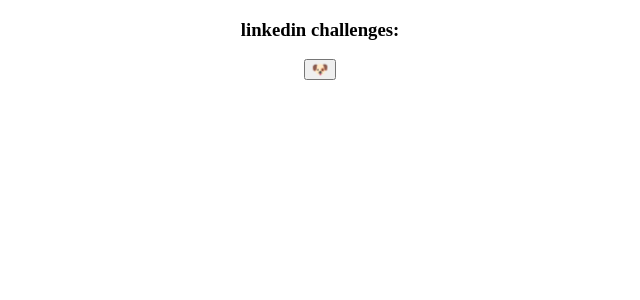
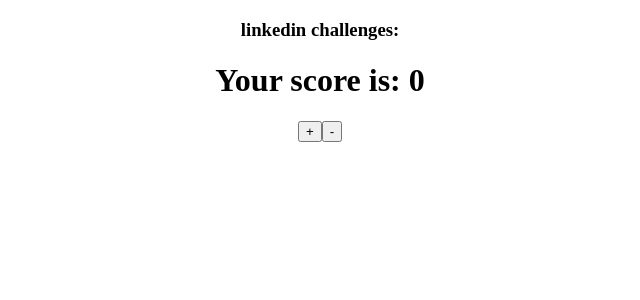
Before and after one commit to OrelAlon/linkedin-challenges, a React (Create React App) app: page / in a window 1280 px wide. Shown: the top 300 px of the page, without its empty margins (320-960 px from the left). Built offline with nearby package versions, Linux system fonts and the light colour scheme.

Commit message:
ScoreKeeper

```diff
--- a/src/App.js
+++ b/src/App.js
@@ -12,7 +12,7 @@ import ColorRenderer from "./ColorRenderer/ColorRenderer";
 import DarkMode from "./DarkMode/DarkMode";
 import FormValidator from "./FormValidator/FormValidator";
 import DogPics from "./DogPics/DogPics";
-
+import ScoreKeeper from "./ScoreKeeper/ScoreKeeper";
 import "./App.css";
 
 function App() {
@@ -24,7 +24,10 @@ function App() {
       {/* <ColorRenderer /> */}
       {/* <DarkMode /> */}
       {/* <FormValidator /> */}
-      <DogPics />
+      {/* <DogPics />*/}
+
+      <ScoreKeeper />
+
       {/*  */}
       {/* <CounterOne /> */}
       {/* <CounterTwo /> */}
--- a/src/ScoreKeeper/ScoreKeeper.js
+++ b/src/ScoreKeeper/ScoreKeeper.js
@@ -1,7 +1,11 @@
 import { useEffect, useState } from "react";
 
 export default function ScoreKeeper() {
-  const [score, setScore] = useState(0);
+  const [score, setScore] = useState(parseInt(localStorage.getItem("s")) || 0);
+
+  useEffect(() => {
+    localStorage.setItem("s", JSON.stringify(score));
+  }, [score]);
 
   return (
     <div>
```
